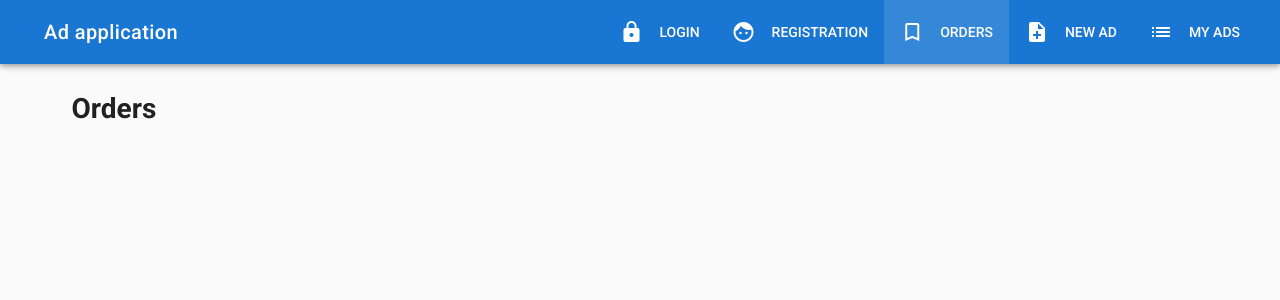
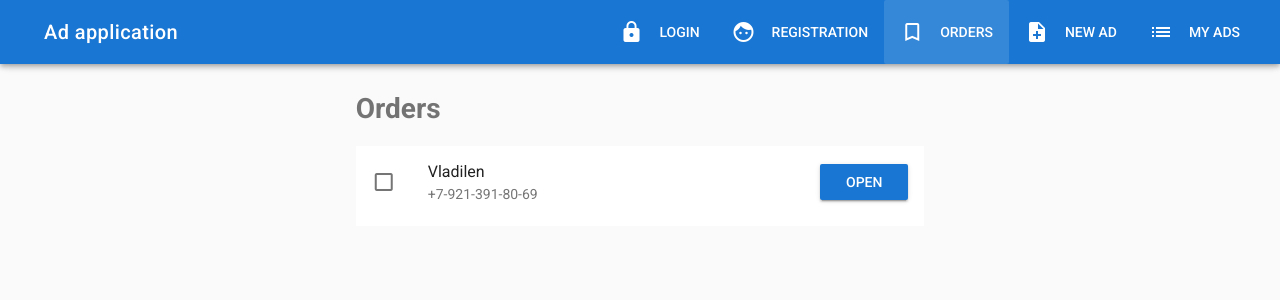
Before and after one commit to mmasterenko/vue-demo, a Vue app: page /orders in a window 1280 px wide. Shown: the top 300 px of the page. Built offline with nearby package versions, Linux system fonts and the light colour scheme.

Commit message:
lesson 9: orders page

```diff
--- a/src/components/User/Orders.vue
+++ b/src/components/User/Orders.vue
@@ -1,8 +1,33 @@
 <template>
   <v-container>
     <v-layout row>
-      <v-flex xs12>
-        <h1>Orders</h1>
+      <v-flex xs12 sm6 offset-sm3>
+        <h1 class="text--secondary mb-3">Orders</h1>
+        <v-list two-line subheader>
+          <v-list-tile
+            avatar
+            v-for="order in orders"
+            :key="order.id"
+          >
+            <v-list-tile-action>
+              <v-checkbox
+                color="success"
+                :input-value="order.done"
+                @click="markDone(order)"
+              ></v-checkbox>
+            </v-list-tile-action>
+            <v-list-tile-content>
+              <v-list-tile-title>{{ order.name }}</v-list-tile-title>
+              <v-list-tile-sub-title>{{ order.phone }}</v-list-tile-sub-title>
+            </v-list-tile-content>
+            <v-list-tile-action>
+              <v-btn
+                :to="'/ad/' + order.adId"
+                class="primary"
+              >Open</v-btn>
+            </v-list-tile-action>
+          </v-list-tile>
+        </v-list>
       </v-flex>
     </v-layout>
   </v-container>
@@ -11,7 +36,22 @@
 <script>
   export default {
     data () {
-      return {}
+      return {
+        orders: [
+          {
+            id: '123',
+            name: 'Vladilen',
+            phone: '+7-921-391-80-69',
+            adId: '1234',
+            done: false
+          }
+        ]
+      }
+    },
+    methods: {
+      markDone (order) {
+        order.done = true
+      }
     }
   }
 </script>
```
